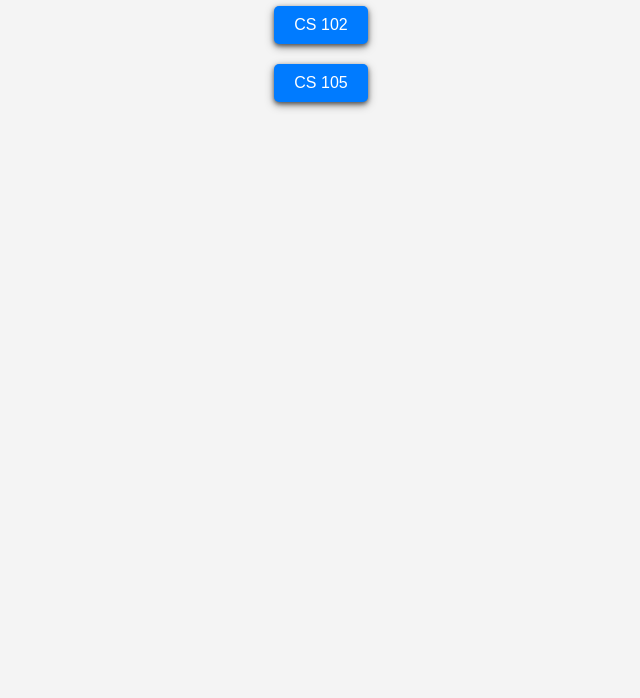
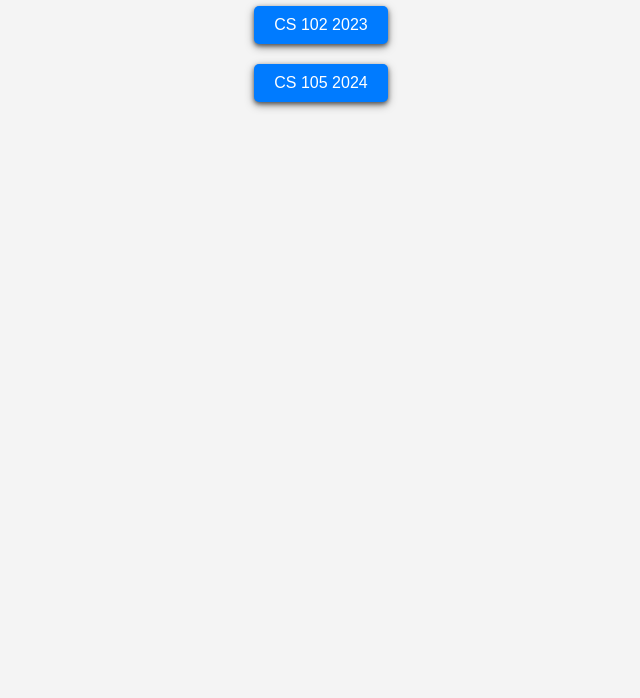
Before and after one commit to TheJoshBishop/thejoshbishop.github.io, a plain HTML site: page index.html in a window 1280 px wide. Shown: the part 102-800 px from the top of the page, without its empty margins (319-959 px from the left). Drawn offline with Linux system fonts and the light colour scheme.

Commit message:
fixed labeling

```diff
--- a/index.html
+++ b/index.html
@@ -11,8 +11,8 @@
         <h1>Josh Bishop CS Hub</h1>
         <div class="assignment-list">
             <!-- Replace # with the actual path to the assignment -->
-            <button onclick="location.href='cs102/index.html'">CS 102</button>
-            <button onclick="location.href='cs105/105hub.html'">CS 105</button>
+            <button onclick="location.href='cs102/index.html'">CS 102 2023</button>
+            <button onclick="location.href='cs105/105hub.html'">CS 105 2024</button>
         </div>
     </div>
 </body>
```
